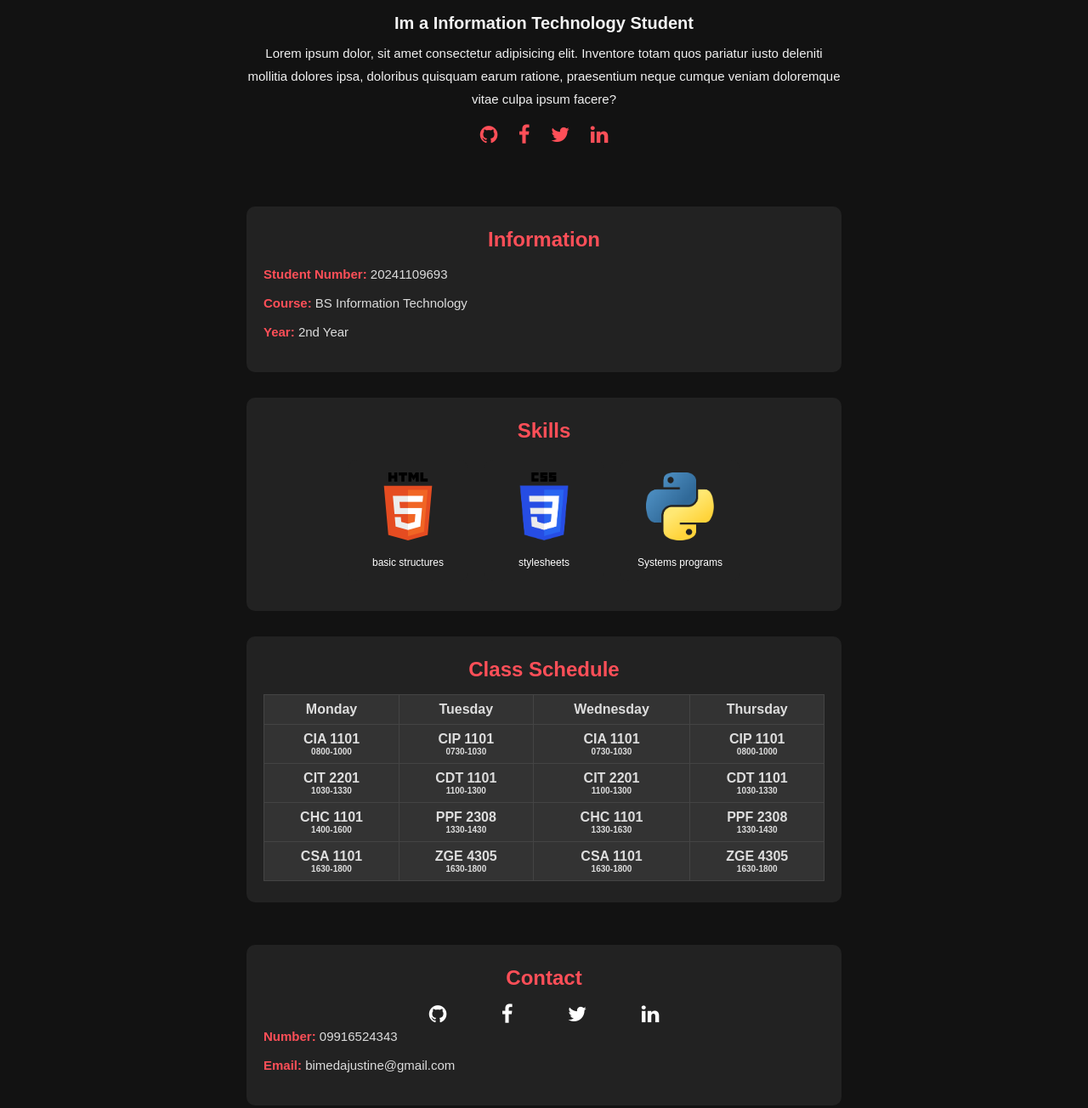
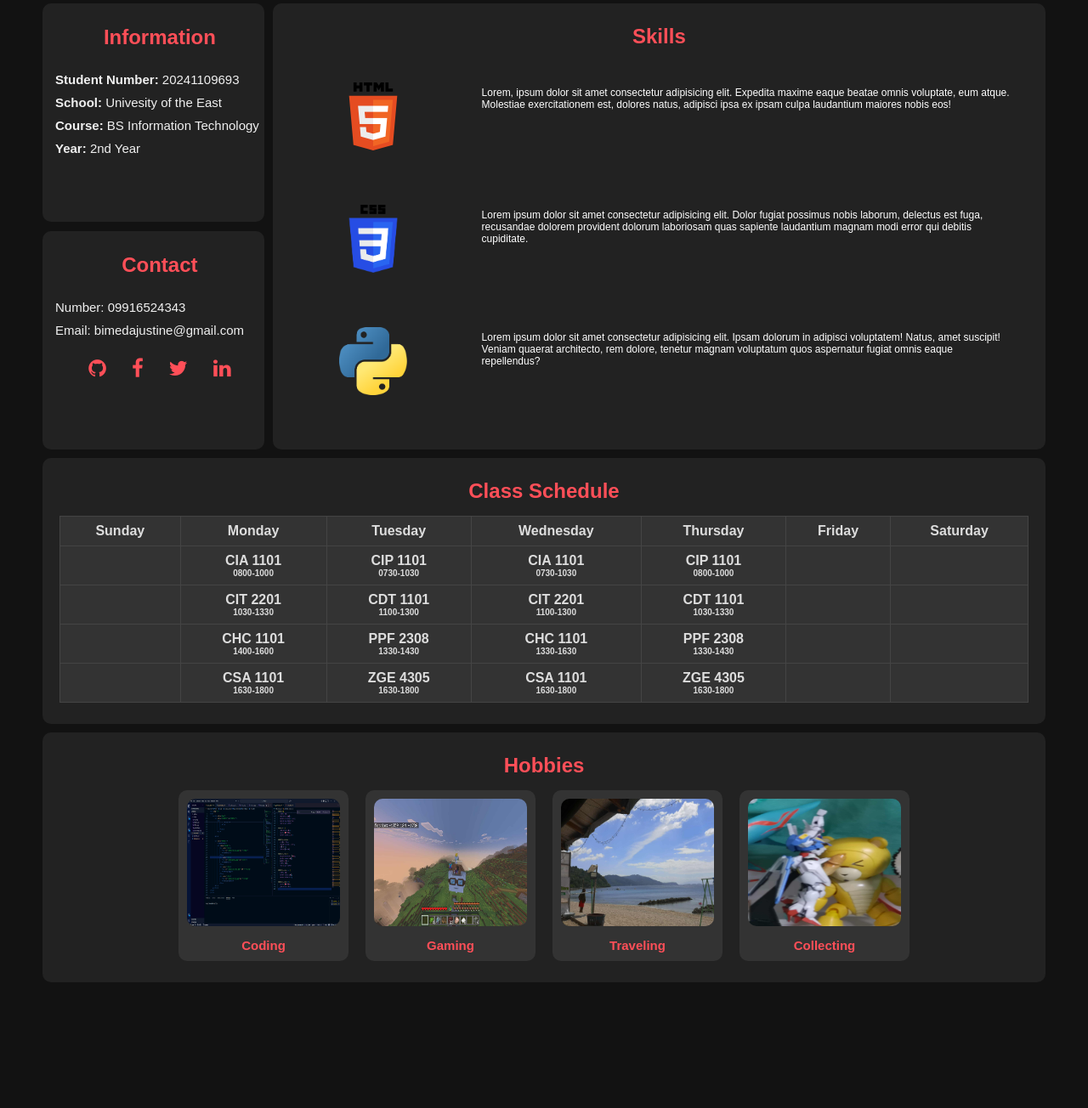
Before and after one commit to Spicy2016/spicy-info, a plain HTML site: page index.html in a window 1280 px wide. Shown: the part 391-1695 px from the top of the page at 85% size. After the commit the page ends 1587 px from the top, so only its background shows below. Drawn offline with Linux system fonts and the light colour scheme.

Commit message:
new layout for desktop

```diff
--- a/index.html
+++ b/index.html
@@ -9,7 +9,7 @@
     <title>Profile Page</title>
 </head>
 <body>
-    /* Contact Section */
+
     <header>
 
             <a href="https://www.youtube.com/watch?v=oHg5SJYRHA0" class="justine">JUSTINE</a>
@@ -22,7 +22,7 @@
                 <a href="#INFORMATION">INFORMATION</a>
                 <a href="#SKILLS">SKILLS</a>
                 <a href="#SCHEDULE">SCHEDULE</a>
-                <a href="#CONTACT">CONTACT</a>
+                <a href="#HOBBY">HOBBY</a>
 
             </div>
 
@@ -33,50 +33,79 @@
 
     <section class="home">
 
+        <div class = "Profile">
+            <div class = "home-image">
+                <img class="home-image" src="image/fabicon.jpg" alt="Profile Picture" id="INFORMATION">
+            </div>
 
-            <img class="home-image" src="image/fabicon.jpg" alt="Profile Picture" id="INFORMATION">
-
-
+            <div class ="home-text">
                 <div class="home-content" >
                     <h1><span>Justine T. Bimeda</span></h1>
+                </div>
+                <div class = "about">
                     <h3>Im a Information Technology Student</h3>
-            <p id="ACHIEVEMENTS">Lorem ipsum dolor, sit amet consectetur adipisicing elit. Inventore totam quos pariatur iusto deleniti mollitia dolores ipsa, doloribus quisquam earum ratione, praesentium neque cumque veniam doloremque vitae culpa ipsum facere?</p>
+                    <p>Lorem ipsum dolor, sit amet consectetur adipisicing elit. Inventore totam quos pariatur iusto deleniti mollitia dolores ipsa, doloribus quisquam earum ratione, praesentium neque cumque veniam doloremque vitae culpa ipsum facere?
+                    Lorem ipsum dolor sit, amet consectetur adipisicing elit. Laboriosam corrupti officia quod ad a porro doloribus molestias ipsum. Dignissimos commodi unde temporibus quasi deleniti maiores id qui provident incidunt repellat.
+                    </p>
+                </div>
+            </div>
+        </div>
+        </div>
+
+        <div class ="info-skills">
+
+            <div class="INFORMATION" >
+                <div class = info>
+                    <br>
+                    <div>
+                    <h1>Information</h1>
+                    <b>Student Number: </b>20241109693 <br>
+                    <b>School: </b>Univesity of the East <br>
+                    <b>Course: </b>BS Information Technology <br>
+                    <b>Year: </b>2nd Year
+                    </div>
+                </div>
+                <div class = "con">
+                    <br>
+                    <div>
+                    <h1>Contact</h1>
+                    <p><span>Number: </span>09916524343</p>
+                    <p><span>Email: </span>bimedajustine@gmail.com</p>
+                    <div class = "social-media">
                         <a href="https://github.com/Spicy2016"><i class="fa fa-github"></i></a>
                         <a href="https://web.facebook.com/profile.php?id=100009822768100"><i class="fa fa-facebook"></i></a>
                         <a href="https://x.com/SPICYYY83255033?t=A5jzOfFxvJxa5tGPlg-V7w&s=09"><i class="fa fa-twitter"></i></a>
                         <a href="https://www.linkedin.com/in/justine-bimeda-320935329?utm_source=share&utm_campaign=share_via&utm_content=profile&utm_medium=android_app"><i class="fa fa-linkedin"></i></a>
                     </div>
-
-        <div class="ACHIEVEMENTS" >
-            <h1><span>Information</span></h1>
-            <p><span>Student Number: </span>20241109693</p>
-            <p><span>Course: </span>BS Information Technology</p>
-            <p id="SKILLS"><span>Year: </span>2nd Year</p>
-
+                </div>
+                </div>
             </div>
 
             <div class="SKILLS" >
-
                 <h1>Skills</h1>
                 <div class="SETS">
-
-                <div class="HTML">
+                    <div class="set_skill">
+                        <div class = "language">
                             <a href="https://en.wikipedia.org/wiki/HTML"><img src="image/HTML.png" alt="HTML"></a>
-                    <p>basic structures</p>
+                        </div>
+                        <div class = "text"><p>Lorem, ipsum dolor sit amet consectetur adipisicing elit. Expedita maxime eaque beatae omnis voluptate, eum atque. Molestiae exercitationem est, dolores natus, adipisci ipsa ex ipsam culpa laudantium maiores nobis eos!</p></div>
                     </div>
 
-                <div class="CSS">
+                    <div class="set_skill">
+                        <div class = "language">
                             <a href="https://en.wikipedia.org/wiki/CSS"><img src="image/CSS.png" alt="CSS"></a>
-                    <p>stylesheets</p>
+                        </div>
+                        <div class = "text"><p>Lorem ipsum dolor sit amet consectetur adipisicing elit. Dolor fugiat possimus nobis laborum, delectus est fuga, recusandae dolorem provident dolorum laboriosam quas sapiente laudantium magnam modi error qui debitis cupiditate.</p></div>
                     </div>
 
-                <div class="PYTHON">
+                    <div class="set_skill">
+                        <div class = "language">
                             <a href="https://en.wikipedia.org/wiki/Python_(programming_language)"><img src="image/python2.png" alt="Python"></a>
-                    <p>Systems programs</p>
                         </div>
-
+                        <div class = "text"><p>Lorem ipsum dolor sit amet consectetur adipisicing elit. Ipsam dolorum in adipisci voluptatem! Natus, amet suscipit! Veniam quaerat architecto, rem dolore, tenetur magnam voluptatum quos aspernatur fugiat omnis eaque repellendus?</p></div>
                     </div>
-
+                </div>
+            </div>
         </div>
 
         <div class="SCHEDULE" id="SCHEDULE">
@@ -85,34 +114,49 @@
             <div>
                 <table>
                     <tr>
+                        <th>Sunday</th>
                         <th>Monday</th>
                         <th>Tuesday</th>
                         <th>Wednesday</th>
                         <th>Thursday</th>
+                        <th>Friday</th>
+                        <th>Saturday</th>
                     </tr>
                     <tr>
+                        <th></th>
                         <th><H4>CIA 1101</H4> <p>0800-1000</p></th>
                         <th><H4>CIP 1101</H4> <p>0730-1030</p></th>
                         <th><H4>CIA 1101</H4> <p>0730-1030</p></th>
                         <th><H4>CIP 1101</H4> <p>0800-1000</p></th>
+                        <th></th>
+                        <th></th>
                     </tr>
                     <tr>
+                        <th></th>
                         <th><H4>CIT 2201</H4> <p>1030-1330</p></th>
                         <th><H4>CDT 1101</H4> <p>1100-1300</p></th>
                         <th><H4>CIT 2201</H4> <p>1100-1300</p></th>
                         <th><H4>CDT 1101</H4> <p>1030-1330</p></th>
+                        <th></th>
+                        <th></th>
                     </tr>
                     <tr>
+                        <th></th>
                         <th><H4>CHC 1101</H4> <p>1400-1600</p></th>
                         <th><H4>PPF 2308</H4> <p>1330-1430</p></th>
                         <th><H4>CHC 1101</H4> <p>1330-1630</p></th>
                         <th><H4>PPF 2308</H4> <p>1330-1430</p></th>
+                        <th></th>
+                        <th></th>
                     </tr>
                     <tr>
+                        <th></th>
                         <th><H4>CSA 1101</H4> <p>1630-1800</p></th>
                         <th><H4>ZGE 4305</H4> <p>1630-1800</p></th>
                         <th><H4>CSA 1101</H4> <p>1630-1800</p></th>
                         <th><H4>ZGE 4305</H4> <p>1630-1800</p></th>
+                        <th></th>
+                        <th></th>
                     </tr>
 
                 </table>
@@ -120,23 +164,26 @@
 
         </div>
 
-        <div class="CONTACT" id="CONTACT">
-            <h1>Contact</h1>
-            <div class="social-links">
-            <a href="https://github.com/Spicy2016"><i class="fa fa-github"></i></a>
-            <a href="https://web.facebook.com/profile.php?id=100009822768100"><i class="fa fa-facebook"></i></a>
-            <a href="https://x.com/SPICYYY83255033?t=A5jzOfFxvJxa5tGPlg-V7w&s=09"><i class="fa fa-twitter"></i></a>
-            <a href="https://www.linkedin.com/in/justine-bimeda-320935329?utm_source=share&utm_campaign=share_via&utm_content=profile&utm_medium=android_app"><i class="fa fa-linkedin"></i></a>
+        <div class="HOBBIES" id="HOBBY">
+            <h1>Hobbies</h1>
+            <div class="hobbies">
+                <div class="hobby">
+                    <img src="image/coding.png" alt="Coding">
+                    <h3>Coding</h3>
                 </div>
-            <p><span>Number: </span>09916524343</p>
-            <p><span>Email: </span>bimedajustine@gmail.com</p>
-
+                <div class="hobby">
+                    <img src="image/Game.jpg" alt="Gaming">
+                    <h3>Gaming</h3>
                 </div>
-
-
+                <div class="hobby">
+                    <img src="image/Travel.jpg" alt="Traveling">
+                    <h3>Traveling</h3>
+                </div>
+                <div class="hobby">
+                    <img src="image/Collecting.jpg" alt="Collecting">
+                    <h3>Collecting</h3>
+                </div>
+        </div>
     </section>
-
-
-
 </body>
 </html>
--- a/stylesheet.css
+++ b/stylesheet.css
@@ -72,76 +72,202 @@ header {
 /* Main Section */
 section.home {
     display: flex;
-    flex-direction: column;
-    align-items: center;
     justify-content: flex-start;
     width: 100%;
     max-width: 1200px;
     margin: 100px auto 0 auto;
     padding: 2rem 1rem;
-    gap: 3rem;
+    gap: 1rem;
     box-sizing: border-box;
+    flex-wrap: wrap
 }
 
-/* Profile Image */
+.home h1 {
+    font-size: 2.4rem;
+    color: #ff4f58;
+    margin-bottom: 1.5rem;
+}
+.Profile {
+    display: flex;
+    border: #fff;
+    justify-content: center;
+    width: 1200px;
+    gap: 3rem;
+}
+
 .home-image {
+    position: relative;
     border-radius: 50%;
-    height: 180px;
-    width: 180px;
+    height: 250px;
+    width: 250px;
     object-fit: cover;
     margin-bottom: 1.5rem;
     box-shadow: 0 4px 16px rgba(0,0,0,0.4);
 }
+.home-text {
+    display: flex;
+    flex-direction: column;
+    align-items: center;
+    text-align: center;
 
-/* Home Content */
+}
 .home-content {
     max-width: 700px;
-    text-align: center;
     margin-bottom: 2rem;
 }
 
 .home-content h1 {
+    text-align: center;
     font-size: 3rem;
     font-weight: 600;
     color: #ff4f58;
     margin-bottom: 1rem;
 }
 
-.home-content h3 {
-    font-size: 2rem;
-    color: #f4f4f4;
-    margin-bottom: 1rem;
-}
-
-.home-content p {
+.about p {
+    text-align: left;
     font-size: 1.5rem;
     line-height: 1.8;
     margin-bottom: 1.5rem;
     color: #f0f0f0;
+    position: relative;
 }
-
-.home-content a {
+.info-skills {
+    display: flex;
+    justify-content: flex-start;
+    gap: 10px;
+    width: 100%;
+    max-width: 1200px;
+}
+.INFORMATION{
+    position: relative;
+    justify-content: space-between;
+    flex: 3;
+    box-sizing: border-box;
+    text-align: left;
+}
+.info {
+    position: absolute;
+    top: 0;
+    width: 100%;
+    height: 49%;
+    background-color: #222222;
+    border-radius: 10px;
+}
+.info > div {
+    text-align: left;
+    font-size: 1.5rem;
+    line-height: 1.8;
+    margin-left: 1.5rem;
+    margin-bottom: 1.5rem;
+    color: #f0f0f0;
+    position: relative;
+}
+.con {
+    position: absolute;
+    bottom: 0;
+    width: 100%;
+    height: 49%;
+    background-color: #222222;
+    border-radius: 10px;
+    align-items: center;        /* horizontal centering */
+    justify-content: center;
+}
+.con > div {
+    text-align: left;
+    font-size: 1.5rem;
+    line-height: 1.8;
+    margin-left: 1.5rem;
+    margin-bottom: 1.5rem;
+    color: #f0f0f0;
+    position: relative;
+}
+.con a {
+    align-items: center;
+    justify-content: center;
     color: #ff4f58;
     margin: 0 1rem;
     font-size: 2.4rem;
     transition: color 0.3s;
 }
 
-.home-content a:hover {
+.con a:hover {
     color: #fff;
 }
+.social-media {
+   display: flex;
+    justify-content: center;
+    align-items: center;
+    gap: 10px;
+    margin-top: 1rem;
+}
 
-/* Achievements, Skills, Contact Sections */
-.ACHIEVEMENTS, .SKILLS, .CONTACT, .SCHEDULE{
+.INFORMATION h1{
+    text-align: center;
+}
+.SKILLS {
+    background-color: #222222;
+    padding: 2.5rem 2rem;
+    border-radius: 10px;
+    flex: 10;
+    box-sizing: border-box;
+    text-align: center;
+    width: 100%;
+}
+
+.set_skill{
+    display: flex;
+    justify-content: flex-start;
+    gap: 1rem;
+    width: 100%;
+    flex-wrap: wrap;
+    margin-top: 2rem;
+    margin: 0 auto;
+}
+.language {
+    padding: 2.5rem 2rem;
+    border-radius: 10px;
+    flex: 2;
+    box-sizing: border-box;
+    text-align: center;
+}
+.text{
+    padding: 2.5rem 2rem;
+    border-radius: 10px;
+    flex: 8;
+    box-sizing: border-box;
+    text-align: left;
+    width: 100%;
+}
+
+.SKILLS img {
+    height: 80px;
+    width: 80px;
+    margin-bottom: 1rem;
+    transition: transform 0.3s;
+}
+
+.SKILLS img:hover {
+    transform: scale(1.1);
+}
+
+.SETS p {
+    color: white;
+    font-size: 1.2rem;
+    margin-top: 0.5rem;
+}
+
+.SCHEDULE {
     background-color: #222222;
     padding: 2.5rem 2rem;
     border-radius: 10px;
     width: 100%;
-    max-width: 700px;
+    max-width: 1200px;
     margin: 0 auto;
     box-sizing: border-box;
     text-align: center;
 }
+
 .SCHEDULE table {
     width: 100%;
     border-collapse: collapse;
@@ -161,241 +287,42 @@ section.home {
     font-size: 1rem;
     color: #ddd;
 }
-.ACHIEVEMENTS {
-    margin-top: 2rem;
+
+.HOBBIES {
+    background-color: #222222;
+    padding: 2.5rem 2rem;
+    border-radius: 10px;
+    width: 100%;
+    max-width: 1200px;
+    margin: 0 auto 2rem auto;
+    box-sizing: border-box;
+    text-align: center;
 }
-
-.ACHIEVEMENTS h1, .SKILLS h1, .CONTACT h1, .SCHEDULE h1 {
+.HOBBIES h1 {
     font-size: 2.4rem;
     color: #ff4f58;
     margin-bottom: 1.5rem;
 }
-
-.ACHIEVEMENTS h3 {
-    font-size: 1.8rem;
-    color: #f0f0f0;
-    margin-bottom: 1rem;
-}
-
-.ACHIEVEMENTS p, .CONTACT p {
-    font-size: 1.5rem;
-    line-height: 1.6;
-    color: #ddd;
-    margin-bottom: 1rem;
-    text-align: left;
-
-}
-
-.ACHIEVEMENTS span, .CONTACT span {
-    font-weight: bold;
-    color: #ff4f58;
-}
-
-/* Skills Section */
-.SETS {
+.HOBBIES .hobbies {
     display: flex;
     justify-content: center;
     gap: 2rem;
     flex-wrap: wrap;
-    margin-top: 2rem;
 }
-
-.SETS > div {
-    background-color: #222222;
+.HOBBIES .hobby {
+    background-color: #333;
     border-radius: 10px;
-    padding: 1.5rem 1rem;
-    width: 140px;
-    display: flex;
-    flex-direction: column;
-    align-items: center;
+    padding: 1rem;
+    width: 200px;
+    text-align: center;
+}
+.HOBBIES .hobby img {
+    width: 100%;
+    height: 150px;
+    border-radius: 10px;
     margin-bottom: 1rem;
 }
-
-.SKILLS img {
-    height: 80px;
-    width: 80px;
-    margin-bottom: 1rem;
-    transition: transform 0.3s;
+.HOBBIES .hobby h3 {
+    color: #ff4f58;
+    font-size: 1.5rem;
 }
-
-.SKILLS img:hover {
-    transform: scale(1.1);
-}
-
-.SETS p {
-    color: white;
-    font-size: 1.2rem;
-    margin-top: 0.5rem;
-}
-
-/* Contact Section */
-.CONTACT {
-    margin-top: 2rem;
-    text-align: left;
-}
-
-.CONTACT h1 {
-    text-align: center;
-}
-.social-links {
-    text-align: center;
-    align-items: center;
-}
-.CONTACT a {
-    color: #fff;
-    margin: 0 3rem;
-    font-size: 2.4rem;
-    transition: color 0.3s;
-}
-
-.CONTACT a:hover {
-    color: #ff4f58;
-}
-
-
-
-
-/* Responsive Design */
-
-/* HAMBURGER (3 lines) */
-.hamburger {
-    display: none;
-    flex-direction: column;
-    gap: 5px;
-    cursor: pointer;
-    position: absolute;
-    right: 20px;
-    top: 20px;
-}
-
-.hamburger span {
-    width: 28px;
-    height: 3px;
-    background-color: #333;
-    border-radius: 3px;
-}
-
-/* DROPDOWN default hidden */
-.nav-dropdown {
-    display: none;
-    font-size: 1.4rem;
-    padding: 0.6rem 1rem;
-    border-radius: 6px;
-    border: 1px solid #ccc;
-    background: #fff;
-}
-
-
-@media (max-width: 1024px) {
-    section.home {
-        max-width: 900px;
-        padding: 2rem 1rem;
-    }
-    .ACHIEVEMENTS, .SKILLS, .CONTACT, .SCHEDULE{
-        max-width: 600px;
-    }
-    .SETS {
-        gap: 1.5rem;
-    }
-}
-
-@media (max-width: 768px) {
-    header {
-        flex-direction: column;
-        align-items: flex-start;
-        padding: 1rem 2rem;
-    }
-    .tabs {
-        display: none; }
-
-    /* show hamburger */
-    .hamburger {
-        display: flex;
-    }
-
-    /* show dropdown when hamburger is clicked */
-    .nav-dropdown.active {
-        display: block;
-        margin-top: 0.7rem;
-        width: 150px;
-        margin-left: auto;
-    }
-    section.home {
-        max-width: 100%;
-        padding: 1rem 0.5rem;
-        margin-top: 80px;
-    }
-    .ACHIEVEMENTS, .SKILLS, .CONTACT, .SCHEDULE{
-        max-width: 95vw;
-        padding: 2rem 1rem;
-    }
-    .SETS {
-        flex-direction: column;
-        align-items: center;
-        gap: 1rem;
-    }
-    .home-image {
-        height: 140px;
-        width: 140px;
-    }
-    .home-content h1 {
-        font-size: 2.2rem;
-    }
-    .home-content h3 {
-        font-size: 1.6rem;
-    }
-}
-
-@media (max-width: 480px) {
-    html {
-        font-size: 55%;
-    }
-    header {
-        padding: 0.5rem 1rem;
-    }
-    .justine {
-        font-size: 1.6rem;
-    }
-    .tabs a {
-        display: none; }
-
-    /* show hamburger */
-    .hamburger {
-        display: flex;
-    }
-
-    /* show dropdown when hamburger is clicked */
-    .nav-dropdown.active {
-        display: block;
-        margin-top: 0.7rem;
-        width: 150px;
-        margin-left: auto;
-    }
-    section.home {
-        margin-top: 70px;
-        padding: 0.5rem 0.2rem;
-        gap: 2rem;
-    }
-    .home-image {
-        height: 90px;
-        width: 90px;
-    }
-    .ACHIEVEMENTS, .SKILLS, .CONTACT, .SCHEDULE{
-        padding: 1rem 0.5rem;
-        font-size: 1.2rem;
-    }
-    .SETS > div {
-        width: 100px;
-        padding: 1rem 0.5rem;
-    }
-    .SKILLS img {
-        height: 50px;
-        width: 50px;
-    }
-}
-
-/* Hide large paddings from old CSS */
-body {
-    padding-top: 0 !important;
-    padding-bottom: 0 !important;
-}
```
Also changed, not shown: image/C.png (added), image/Collecting.jpg (added), image/Game.jpg (added), image/Travel.jpg (added), image/coding.png (added), image/yokonasayo.png (deleted). Lines whose indentation alone changed are shown as unchanged.
